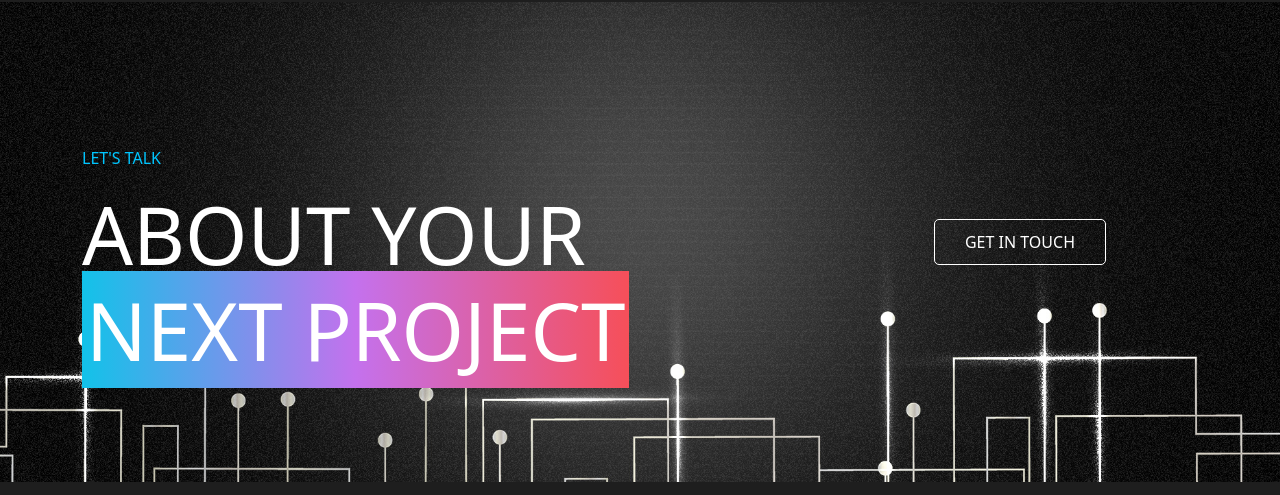
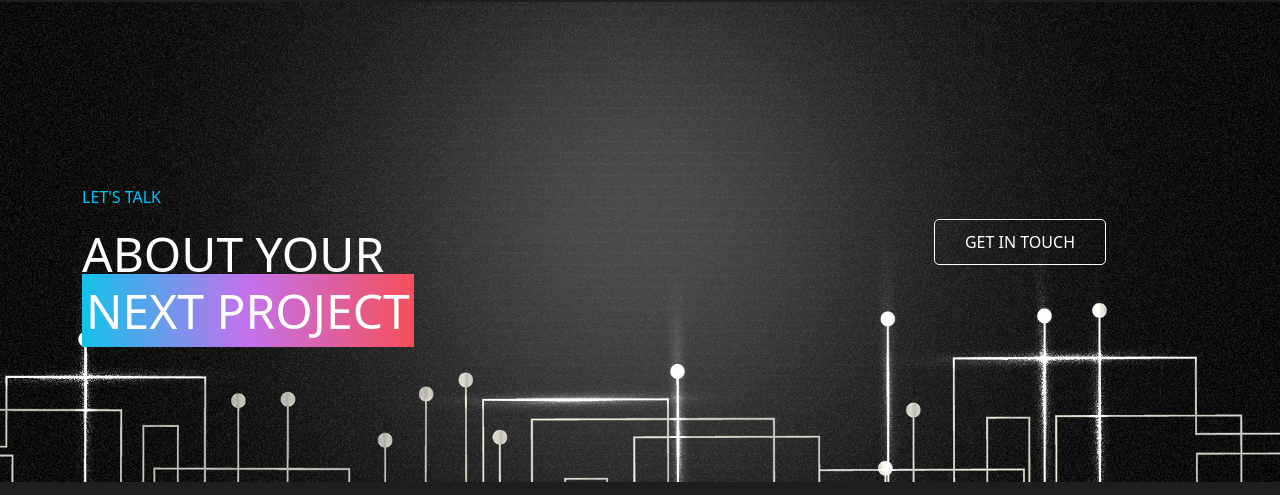
Before and after one commit to adilmakhdoom44/sarmad, a plain HTML site: page index.html in a window 1280 px wide. Shown: the part 3167-3662 px from the top of the page. Drawn offline with nearby package versions, Linux system fonts and the light colour scheme; files whose address does not match are found by name.

Commit message:
index.html

```diff
--- a/index.html
+++ b/index.html
@@ -340,7 +340,7 @@
       <div class="row align-items-center ">
         <div class="col-lg-8 col-md-12 text-container text-center text-lg-start">
           <p class="small-heading pt-5" style="color: #00c6ff">LET'S TALK</p>
-          <h1 class="main-heading" style="font-size: 80px;">
+          <h1 class="main-heading" style="font-size: 3rem;">
             ABOUT YOUR <br>
             <span class="bg-gra p-1">NEXT PROJECT</span>
           </h1>
```
